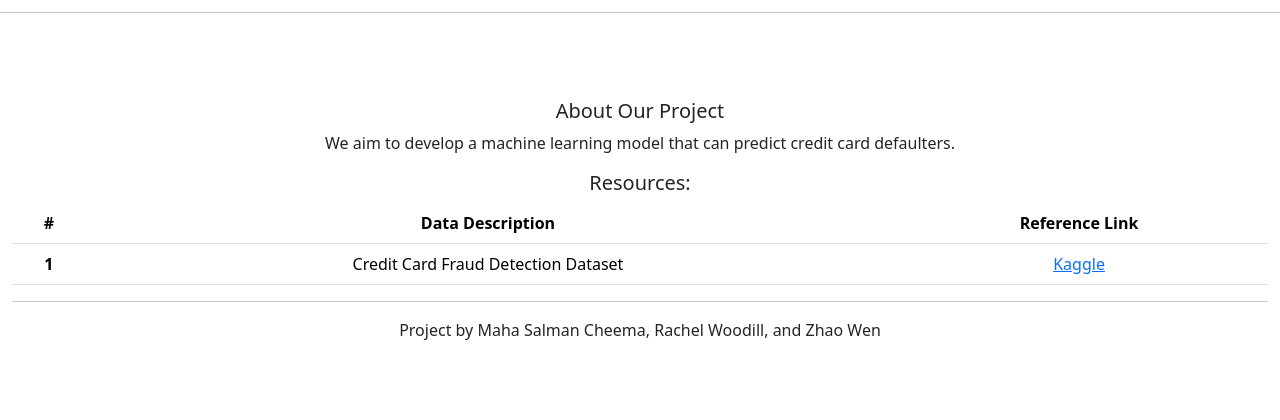
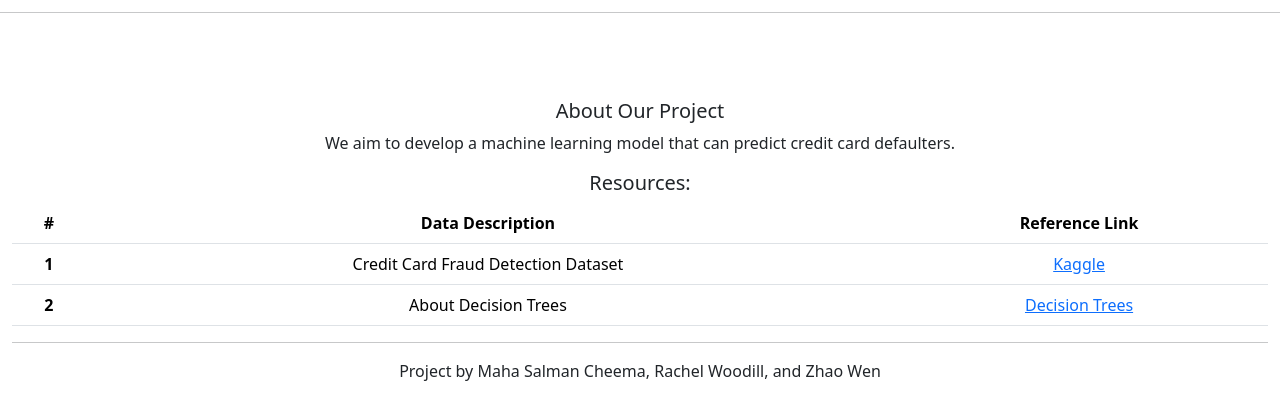
Before and after one commit to rwoodill/credit-card-defaulters, a Flask app: page /about in a window 1280 px wide. Shown: the part 228-648 px from the top of the page. Run offline with Flask 3, Linux system fonts and the light colour scheme.

Commit message:
minor change to the about page

```diff
--- a/FlaskApp/templates/about.html
+++ b/FlaskApp/templates/about.html
@@ -69,6 +69,11 @@
               <td>Credit Card Fraud Detection Dataset</td>
               <td><a href="https://www.kaggle.com/datasets/mishra5001/credit-card">Kaggle</a></td>
             </tr>
+            <tr>
+              <th scope="row">2</th>
+              <td>About Decision Trees</td>
+              <td><a href="https://www.mastersindatascience.org/learning/machine-learning-algorithms/decision-tree/">Decision Trees</a></td>
+            </tr>
           </tbody>
         </table>
         <hr />
```
